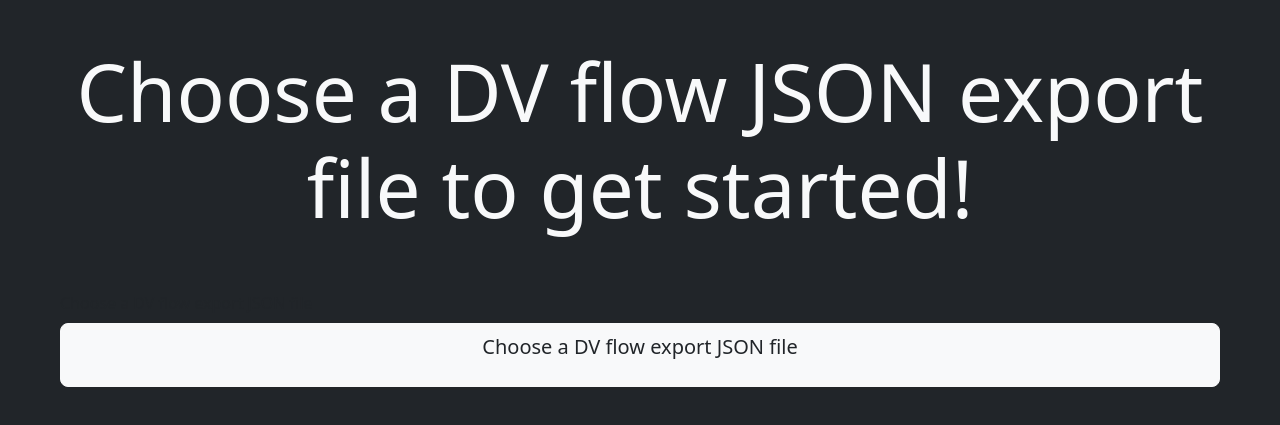
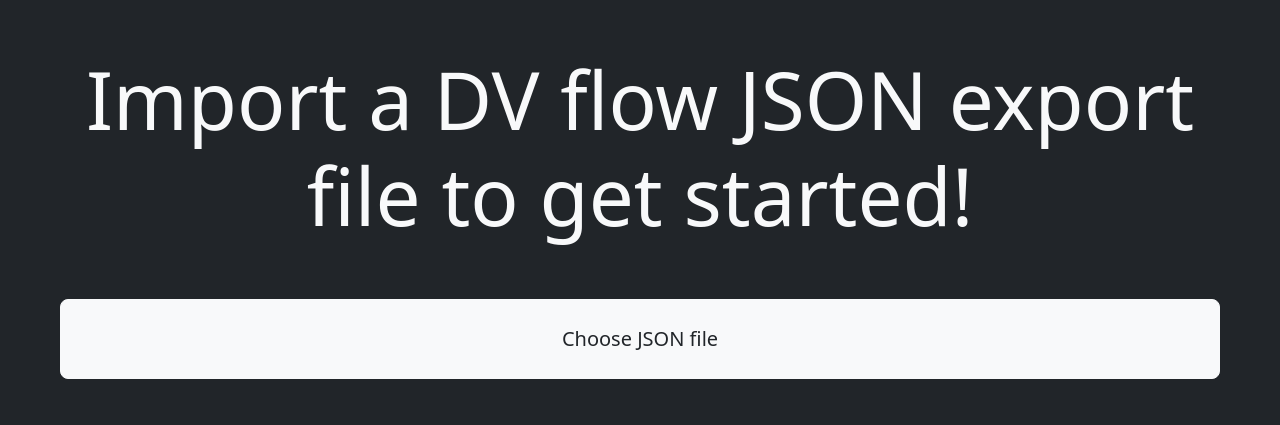
Before and after one commit to akdombrowski/beautiflow-visualization, a React (Create React App) app: page / in a window 1280 px wide. Shown: the part 161-586 px from the top of the page. Built offline with nearby package versions, Linux system fonts and the light colour scheme.

Commit message:
button styling

```diff
--- a/src/App.js
+++ b/src/App.js
@@ -385,6 +385,9 @@ function App() {
                     <Col xs={12} className="pb-4 pt-4">
                       <div className="d-grid gap-5">
                         <Button
+                          id="clickableLableForFileInput"
+                          name="clickableLableForFileInput"
+                          className=""
                           variant="light"
                           size="sm"
                           onClick={(e) => handleFileInputLabelClick(e)}
@@ -393,7 +396,9 @@ function App() {
                             className="text-dark text-center"
                             htmlFor="fileInput"
                           > */}
-                          <h6>Choose a DV flow export JSON file</h6>
+                          <p className="text-dark text-center pt-3">
+                            Choose JSON file
+                          </p>
                           {/* </Form.Label> */}
                         </Button>
                         <input
@@ -441,15 +446,11 @@ function App() {
           <Row className="h-100 justify-content-center align-content-center">
             <Col xs={12} className="pt-5">
               <h1 className="display-1 text-light text-center">
-                Choose a DV flow JSON export file to get started!
+                Import a DV flow JSON export file to get started!
               </h1>
             </Col>
             <Col xs={12} className="pb-5 m-5">
               <div className="d-grid">
-                <Form.Label htmlFor="fileInput">
-                  Choose a DV flow export JSON file
-                </Form.Label>
-
                 <Button
                   id="clickableLableForFileInput"
                   name="clickableLableForFileInput"
@@ -462,9 +463,7 @@ function App() {
                             className="text-dark text-center"
                             htmlFor="fileInput"
                           > */}
-                  <p className="text-dark text-center">
-                    Choose a DV flow export JSON file
-                  </p>
+                  <p className="text-dark text-center pt-3">Choose JSON file</p>
                   {/* </Form.Label> */}
                 </Button>
                 <input
```
